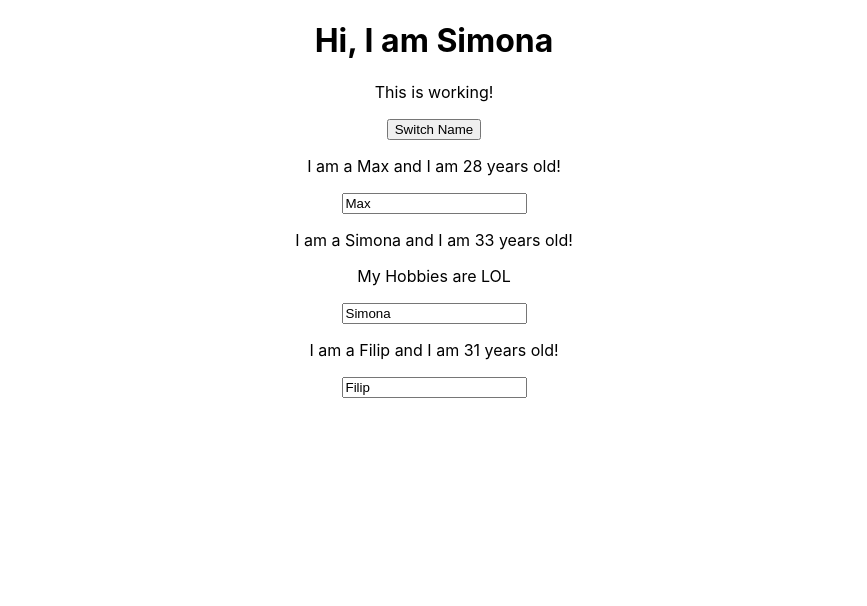
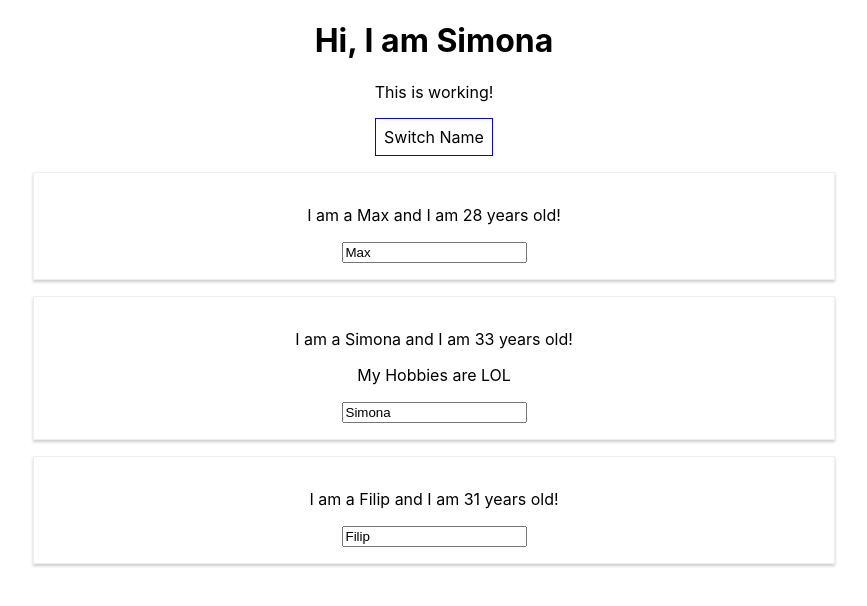
Before and after one commit to simonanomis/react-16-test-app, a React (Create React App) app: page / in a window 1280 px wide. Shown: the top 606 px of the page, without its empty margins (206-1073 px from the left). Built offline with nearby package versions, Linux system fonts and the light colour scheme.

Commit message:
add style css and inline styling

```diff
--- a/src/App.js
+++ b/src/App.js
@@ -35,11 +35,21 @@ class App extends Component{
     }
 
     render() {
+        const style = {
+          backgroundColor: 'white',
+          font: 'inherit',
+          border: '1px solid blue',
+          padding: '8px',
+            cursor: 'pointer',
+        };
+
         return (
             <div className="App">
                 <h1>Hi, I am Simona</h1>
                 <p>This is working!</p>
-                <button onClick={() => this.switchNameHandler('Maximilian')}>Switch Name</button>
+                <button
+                    style={style}
+                    onClick={() => this.switchNameHandler('Maximilian')}>Switch Name</button>
                 <Person
                     name={this.state.persons[0].name}
                     age={this.state.persons[0].age}
--- /dev/null
+++ b/src/Person/Person.css
@@ -0,0 +1,8 @@
+.Person {
+    width: 60%;
+    margin: 16px auto;
+    border: 1px solid #eeeeee;
+    box-shadow: 0 2px 3px #ccc;
+    padding: 16px;
+    text-align: center;
+}
--- a/src/Person/Person.js
+++ b/src/Person/Person.js
@@ -1,8 +1,9 @@
 import React from "react";
+import './Person.css'
 
 const person  = (props) => {
     return (
-        <div>
+        <div className="Person">
             <p onClick={props.click}>I am a {props.name} and I am {props.age} years old!</p>
             <p>{props.children }</p>
             <input type="text" onChange={props.changed} value={props.name}/>
```
Also changed, not shown: img_2.png (added), 1 other file (tests, documents, lock files or other folders).
